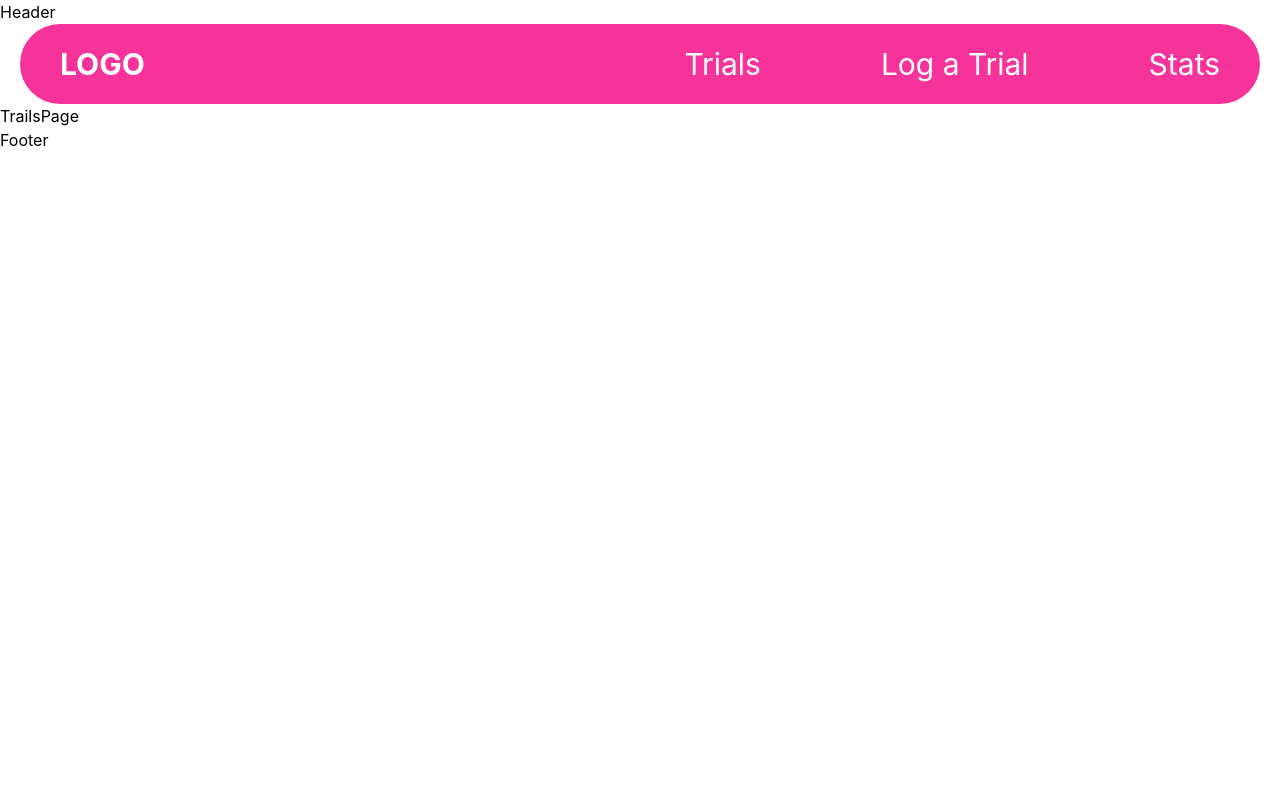
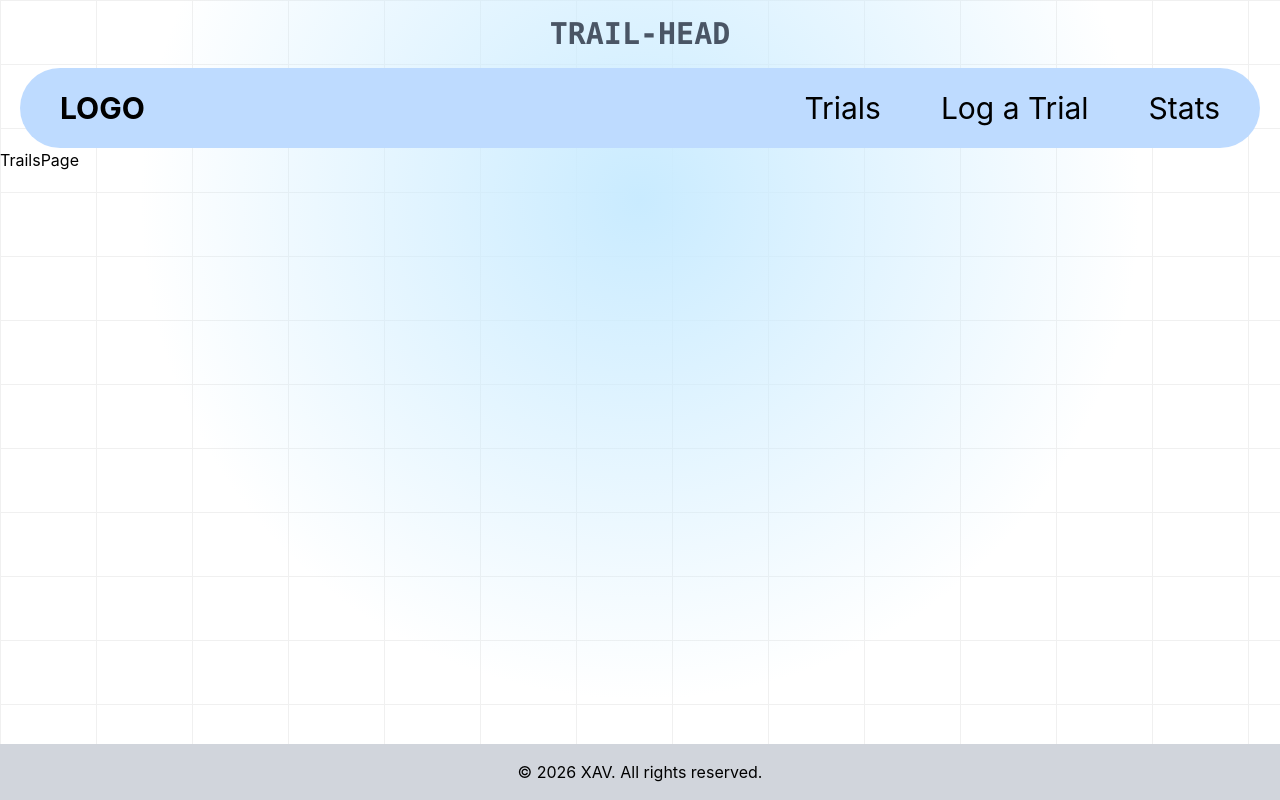
Before and after one commit to abrl7/Trail-Head, a React (Vite) app: page / in a window 1280 px wide. Built offline with nearby package versions, Linux system fonts and the light colour scheme.

Commit message:
header and footer

```diff
--- a/src/App.jsx
+++ b/src/App.jsx
@@ -21,6 +21,7 @@ import TrailDetailPage from './components/TrailDetailPage.jsx';
     ],
   }
 ]);
+
 function App() {
 
   return (
--- a/src/components/Footer.jsx
+++ b/src/components/Footer.jsx
@@ -2,7 +2,9 @@ import React from 'react'
 
 const Footer = () => {
   return (
-    <div>Footer</div>
+    <div className='absolute bottom-0 w-full bg-gray-300 text-black text-center p-4'>
+      &copy; 2026 XAV. All rights reserved.
+    </div>
   )
 }
 
--- a/src/components/Header.jsx
+++ b/src/components/Header.jsx
@@ -2,7 +2,7 @@ import React from 'react'
 
 const Header = () => {
   return (
-    <div>Header</div>
+    <div className='font-mono text-3xl m-2 p-2 text-center font-bold text-gray-600'>TRAIL-HEAD</div>
   )
 }
 
--- a/src/components/LogTrailPage.jsx
+++ b/src/components/LogTrailPage.jsx
@@ -69,7 +69,7 @@ const LogTrailPage = () => {
     <>
       <div className="formContainer m-5 ">
 
-        <form className='bg-pink-300 mx-auto w-[60vw] p-5 rounded-xl min-h-[60vh]' action="" onSubmit={addTrail}>
+        <form className='bg-blue-50 mx-auto w-[60vw] p-5 rounded-xl min-h-[60vh]' action="" onSubmit={addTrail}>
 
           <div className='act-form flex flex-col gap-5'>
 
--- a/src/components/NavBar.jsx
+++ b/src/components/NavBar.jsx
@@ -5,9 +5,9 @@ import {NavLink} from "react-router-dom";
 const NavBar = () => {
   return (
     <>
-      <nav className='bg-pink-500 rounded-full text-white flex justify-between items-center px-5 mx-5 ' >
+      <nav className='bg-blue-200 rounded-full text-black flex justify-between items-center px-5 mx-5 ' >
         <div className='logo px-5 text-3xl font-bold '>LOGO</div>
-        <ul className=' flex gap-30 text-3xl justify-center items-center h-20 px-5'>
+        <ul className=' flex gap-15 text-3xl justify-center items-center h-20 px-5'>
          <NavLink to="/trails" className={(e)=>{return e.isActive?"active-nav":""}} > <li>Trials</li> </NavLink>
           <NavLink to="/log" className={(e)=>{return e.isActive?"active-nav":""}}> <li>Log a Trial</li> </NavLink>
           <NavLink to="/stats" className={(e)=>{return e.isActive?"active-nav":""}}> <li>Stats</li> </NavLink>
--- a/src/index.css
+++ b/src/index.css
@@ -1,7 +1,7 @@
 @import "tailwindcss";
 
 .active-nav {
-  color: #14d4ee;
+  color:rgb(20, 86, 185);
   font-weight: bold;
   text-decoration: underline;
   text-underline-offset: 10px;
--- a/src/layouts/RootLayout.jsx
+++ b/src/layouts/RootLayout.jsx
@@ -6,7 +6,7 @@ import NavBar from '../components/NavBar.jsx';
 export default function RootLayout() {
   return (
     <>
-
+  <div class="absolute inset-0 -z-10 h-full w-full bg-white bg-[linear-gradient(to_right,#f0f0f0_1px,transparent_1px),linear-gradient(to_bottom,#f0f0f0_1px,transparent_1px)] bg-[size:6rem_4rem]"><div class="absolute bottom-0 left-0 right-0 top-0 bg-[radial-gradient(circle_500px_at_50%_200px,#C9EBFF,transparent)]"></div></div>
     <div>
       <Header/>
       <NavBar />
```
